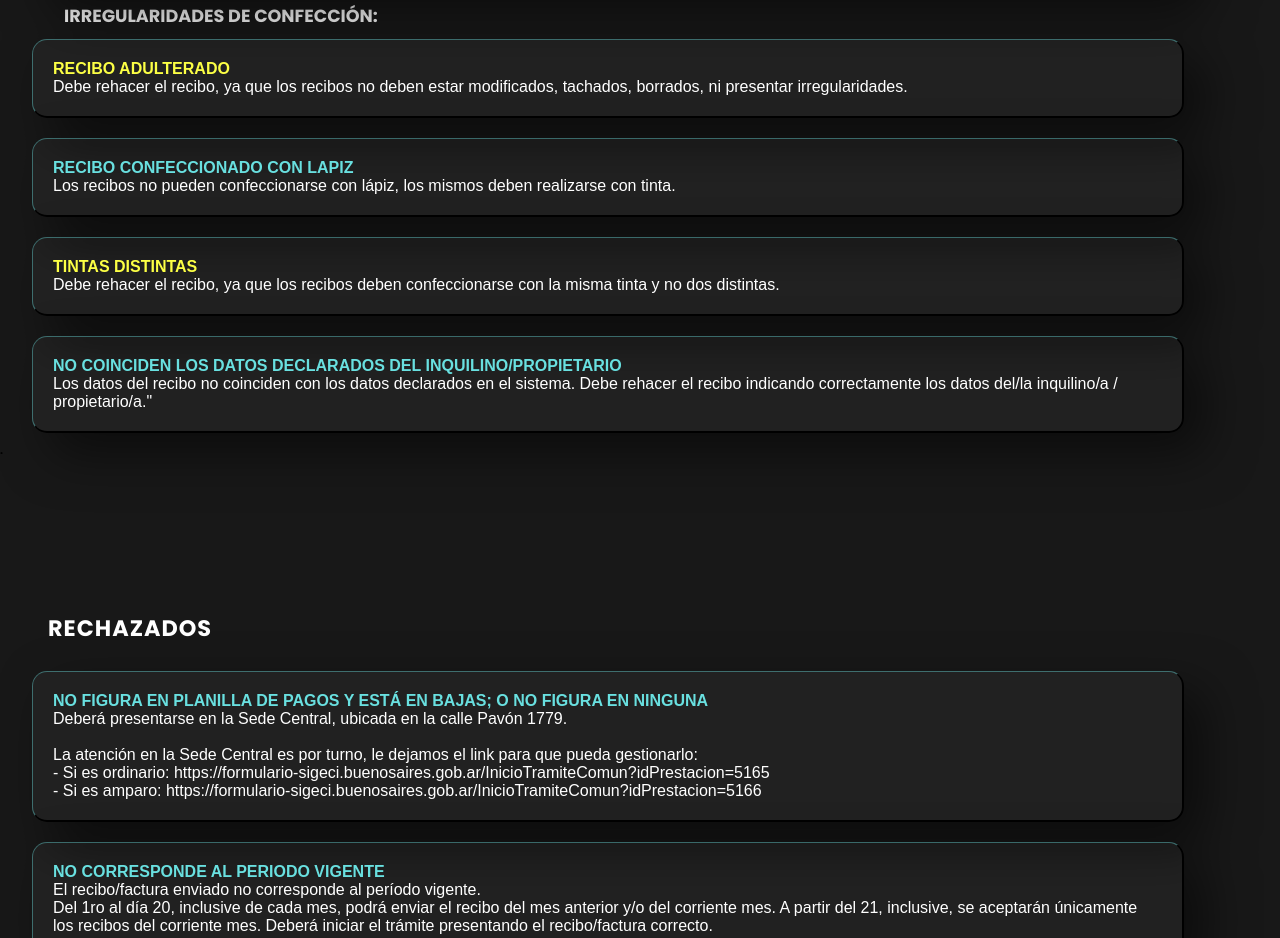
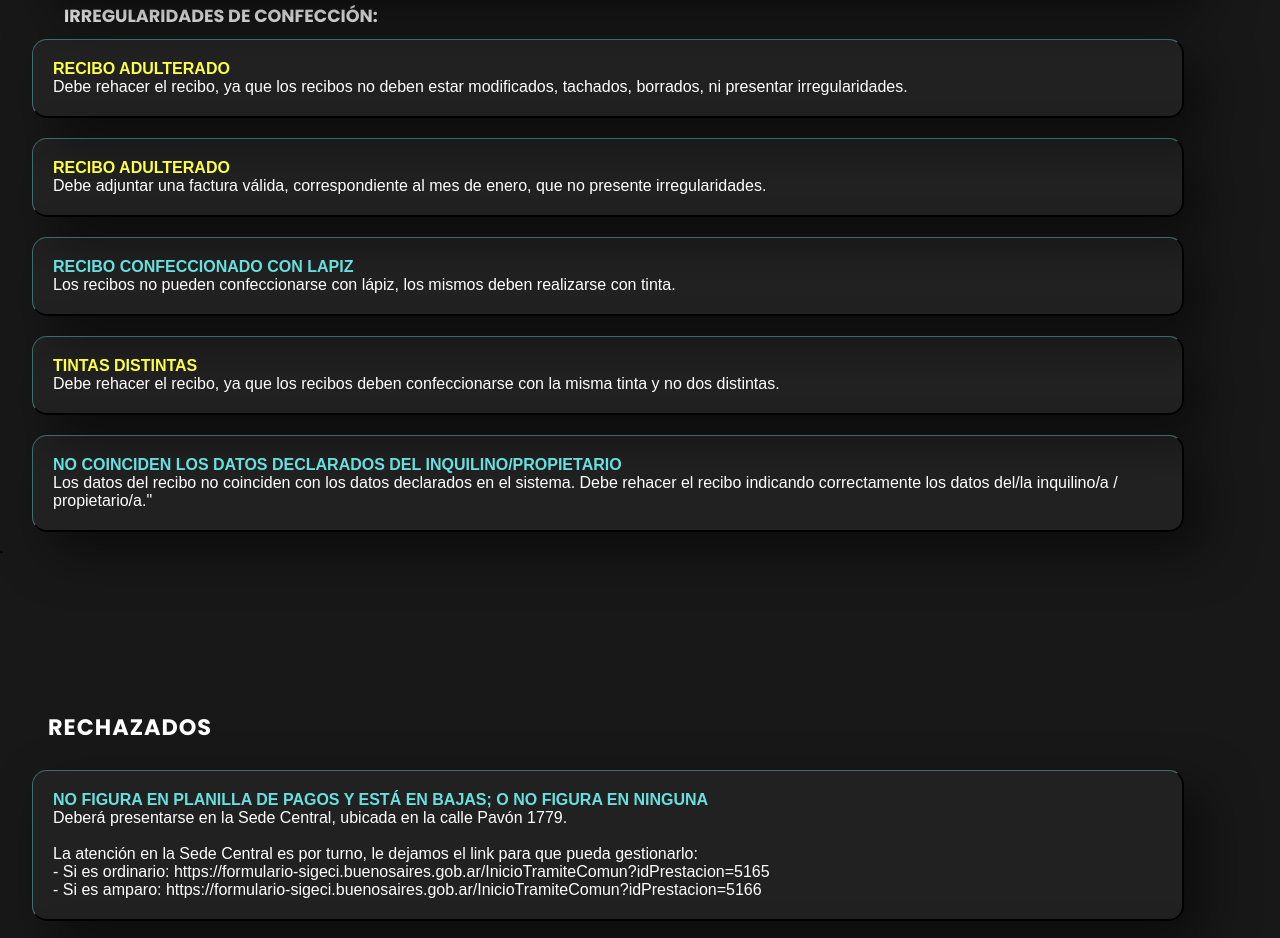
Before and after one commit to GatitoDigital/DigitalTeam, a plain HTML site: page menu637_2.html in a window 1280 px wide. Shown: the part 2890-3828 px from the top of the page. Drawn offline with Linux system fonts and the light colour scheme.

Commit message:
Update menu637_2.html

```diff
--- a/menu637_2.html
+++ b/menu637_2.html
@@ -178,6 +178,13 @@ A continuación, le adjunto un link que permite unificar las imágenes en un arc
     <!-- Recibo adulterado (inicio) -->
     <button type="button" class="block animado" onclick="copyToClipboard17()" id="adulterado" value="Debe rehacer el recibo, ya que los recibos no deben estar modificados, tachados, borrados, ni presentar irregularidades."><b><span style="color:#fcff45">RECIBO ADULTERADO</span></b><br>Debe rehacer el recibo, ya que los recibos no deben estar modificados, tachados, borrados, ni presentar irregularidades.</button>
     <!-- Recibo adulterado (fin) -->
+
+    <!-- Recibo adulterado2 (inicio) -->
+    <button type="button" class="block animado" onclick="copyToClipboard32()" id="adulterado2">
+    <b><span style="color:#fcff45">RECIBO ADULTERADO</span></b><br>
+    Debe adjuntar una factura válida, correspondiente al mes de xxxxx, que no presente irregularidades.
+    </button>
+    <!-- Recibo adulterado2 (fin) -->
 
     <!-- confeccionado con lapiz (inicio) -->
     <button type="button" class="block animado" onclick="copyToClipboard22()" id="con_lapiz" value="Los recibos no pueden confeccionarse con lápiz, los mismos deben realizarse con tinta."><b><span style="color:#69e0e0">RECIBO CONFECCIONADO CON LAPIZ</span></b><br>Los recibos no pueden confeccionarse con lápiz, los mismos deben realizarse con tinta.</button>
@@ -482,6 +489,53 @@ Si es amparo: https://formulario-sigeci.buenosaires.gob.ar/InicioTramiteComun?id
     }
 </script>
 
+<script>
+// Función para obtener el nombre del mes actual
+function getMonthName() {
+    const months = [
+        "enero", "febrero", "marzo", "abril", "mayo", "junio",
+        "julio", "agosto", "septiembre", "octubre", "noviembre", "diciembre"
+    ];
+    const currentMonthIndex = new Date().getMonth();
+    return months[currentMonthIndex];
+}
+
+// Actualiza el texto y el valor del botón con el mes actual
+function updateButtonText32() {
+    const month = getMonthName();
+    const button = document.getElementById("adulterado2");
+
+    if (button) {
+        const message = `Debe adjuntar una factura válida, correspondiente al mes de ${month}, que no presente irregularidades.`;
+
+        button.innerHTML = `<b><span style="color:#fcff45">RECIBO ADULTERADO</span></b><br>${message}`;
+        button.value = message;
+
+        console.log("Botón actualizado con el mes actual:", message);
+    } else {
+        console.error("No se encontró el botón con ID adulterado2");
+    }
+}
+
+// Función para copiar el texto del botón al portapapeles
+function copyToClipboard32() {
+    const button = document.getElementById("adulterado2");
+
+    if (button && button.value) {
+        navigator.clipboard.writeText(button.value).then(() => {
+            console.log("Texto copiado al portapapeles:", button.value);
+        }).catch(err => {
+            console.error("Error al copiar el texto:", err);
+        });
+    } else {
+        console.error("No se encontró el texto para copiar");
+    }
+}
+
+// Llama a la función para actualizar el botón al cargar la página
+document.addEventListener("DOMContentLoaded", updateButtonText32);
+</script>
+
 <!-- SCROLL ANIMADO (inicio)-->
 <script src="js/animar.js"></script>
 <!-- SCROLL ANIMADO (fin)-->
```
